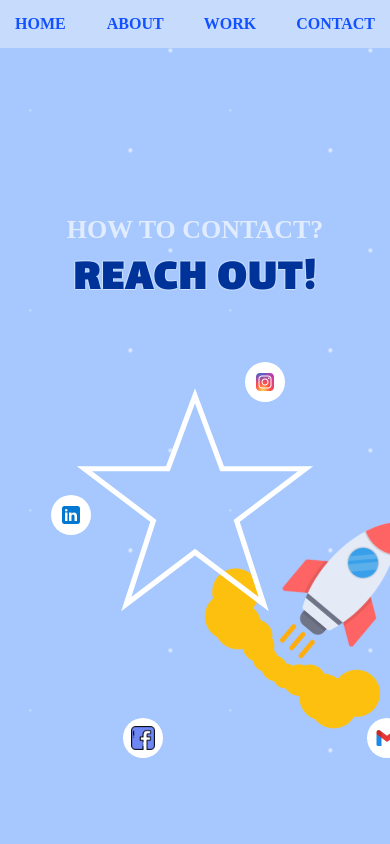
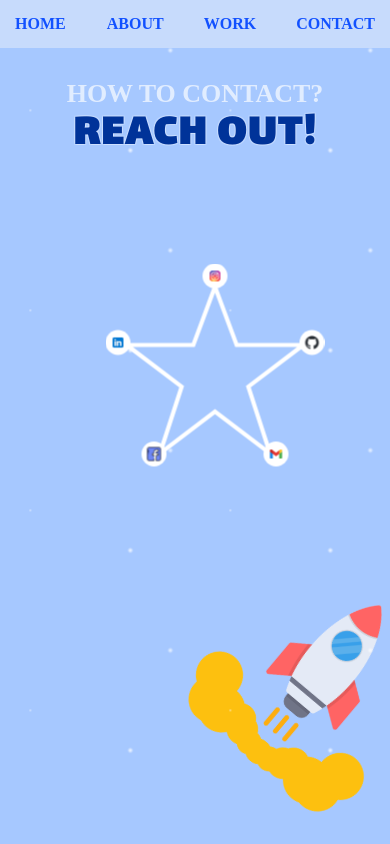
Before and after one commit to soniaashahh/personal_portfolio, a React (Create React App) app: page /contact in a window 390 px wide. Built offline with nearby package versions, Linux system fonts and the light colour scheme; a web font is replaced by a local one.

Commit message:
working v2

```diff
--- a/src/pages/About.css
+++ b/src/pages/About.css
@@ -3,18 +3,18 @@ html, body {
     margin: 0;
     padding: 0;
     height: 100%;
-    overflow: hidden;
   }
 
-  /* About Page Styling */
+  /* Default behavior for desktop - no scrolling */
   .about-page {
     background-color: #a6c8ff;
+    height: 100vh; /* Fixed height on desktop */
     min-height: 100vh;
     font-family: 'Kadwa', serif;
     position: relative;
     display: flex;
     flex-direction: column;
-    overflow: hidden;
+    overflow: hidden; /* Hide overflow by default on desktop */
   }
 
   /* About Section */
@@ -22,7 +22,7 @@ html, body {
     flex: 1;
     display: flex;
     flex-direction: column;
-    justify-content: center;
+    justify-content: center; /* Center vertically on desktop */
     align-items: center;
     padding: 10px 30px;
     position: relative;
@@ -62,7 +62,6 @@ html, body {
     align-items: center;
     gap: 60px;
     flex-wrap: wrap;
-    overflow: hidden;
     width: 95%;
     max-width: 1000px;
   }
@@ -227,7 +226,7 @@ html, body {
     }
   }
 
-  /* Responsive Layout */
+  /* Responsive Layout - Tablet */
   @media (max-width: 1024px) {
     .about-content {
       flex-direction: column;
@@ -239,7 +238,23 @@ html, body {
     }
   }
 
+  /* Mobile Specific Changes - Enable scrolling only on mobile */
   @media (max-width: 768px) {
+    html, body {
+      overflow-y: auto; /* Allow vertical scrolling on mobile */
+    }
+
+    .about-page {
+      height: auto; /* Auto height on mobile */
+      min-height: 100vh;
+      overflow-y: visible; /* Allow content to exceed container on mobile */
+    }
+
+    .about-section {
+      justify-content: flex-start; /* Start from top on mobile */
+      padding: 50px 20px; /* Add good padding on mobile */
+    }
+
     .about-title {
       font-size: clamp(2rem, 6vw, 2.8rem);
       margin-bottom: 20px;
@@ -253,6 +268,7 @@ html, body {
 
     .about-content {
       width: 100%;
+      margin-bottom: 40px; /* Add space at bottom on mobile */
     }
 
     .profile-img {
@@ -273,8 +289,32 @@ html, body {
       text-align: center;
     }
 
+    /* Hide decorative elements on mobile to save space */
     .planet-orbit,
     .about-planet {
       display: none;
     }
   }
+
+  /* Additional fixes for very small screens */
+  @media (max-width: 480px) {
+    .about-section {
+      padding: 40px 15px;
+    }
+
+    .small-title {
+      margin-bottom: 5px;
+    }
+
+    .about-title {
+      margin-bottom: 15px;
+    }
+
+    .profile-img {
+      width: 150px;
+    }
+
+    .bio-description {
+      padding: 0 10px;
+    }
+  }
--- a/src/pages/Contact.css
+++ b/src/pages/Contact.css
@@ -15,31 +15,33 @@
   align-items: center;
   justify-content: center;
   padding: 10px 30px;
-  margin-top: 20px; /* Smaller margin to prevent overflow */
+  margin-top: 20px;
+  width: 100%;
+  box-sizing: border-box;
 }
 
 .contact-heading {
-  font-size: 45px;
+  font-size: clamp(26px, 5vw, 45px);
   color: #ffffffaa;
   margin: 0;
   font-weight: bold;
   text-align: center;
   width: 100%;
   position: relative;
-  top: 39px;
-  margin-top: 15px; /* Smaller margin to prevent overflow */
+  top: clamp(0px, 4vh, 39px);
+  margin-top: clamp(5px, 2vh, 15px);
 }
 
 .contact-title {
-  font-size: 105px;
+  font-size: clamp(45px, 10vw, 105px);
   color: #003399;
   font-family: 'Lalezar', cursive;
-  margin: 0 0 30px 0;
+  margin: 0 0 clamp(20px, 3vh, 30px) 0;
   letter-spacing: 2px;
   text-align: center;
   width: 100%;
   position: relative;
-  top: 32px;
+  top: clamp(0px, 3vh, 32px);
   text-shadow:
     -1px -1px 0 #ffffff40,
     1px -1px 0 #ffffff40,
@@ -47,11 +49,13 @@
     1px 1px 0 #ffffff40;
 }
 
+/* Fixed size star container regardless of screen size */
 .social-star {
   position: relative;
   width: 400px;
   height: 400px;
-  margin: 40px auto; /* Reduced from 50px to help with spacing */
+  margin: clamp(20px, 5vh, 40px) auto;
+  transform-origin: center center;
 }
 
 .star-svg {
@@ -71,7 +75,7 @@
   display: flex;
   justify-content: center;
   align-items: center;
-  z-index: 1;
+  z-index: 3;
   transition: transform 0.3s;
 }
 
@@ -84,14 +88,14 @@
   transform: scale(1.1);
 }
 
-/* Corrected positioning on star points (scaled to 400x400 container) */
+/* Fixed positioning on star points */
 .icon1 { top: -13px; left: 175px; }     /* Top point (Instagram) */
 .icon2 { top: 120px; left: 369px; }     /* Top-right (GitHub) */
 .icon3 { top: 343px; left: 297px; }     /* Bottom-right (Gmail) */
-.icon4 { top: 120px; left: -19px; }     /* Top-left (LinkedIn) - mirrored with GitHub */
+.icon4 { top: 120px; left: -19px; }     /* Top-left (LinkedIn) */
 .icon5 { top: 343px; left: 53px; }      /* Bottom-left (Facebook) */
 
-/* Decorative Elements - More specific selectors */
+/* Decorative Elements */
 .contact-page .phone-icon {
   position: absolute;
   bottom: 10%;
@@ -102,7 +106,7 @@
 
 .contact-page .planet-top-right-contact {
   position: absolute;
-  top: 10% !important; /* Using !important to override any conflicting styles */
+  top: 10% !important;
   right: 8% !important;
   width: 80px;
   height: 80px;
@@ -112,7 +116,7 @@
 
 .contact-page .planet-bottom-left-contact {
   position: absolute;
-  bottom: 90% !important; /* Using !important to override any conflicting styles */
+  bottom: 90% !important;
   left: -10% !important;
   width: 120px;
   height: 120px;
@@ -121,56 +125,77 @@
 
 .contact-page .rocket2 {
   position: absolute;
-  transform: scale(0.4) rotate(40deg) !important; /* Fixed syntax error here */
+  transform: scale(0.4) rotate(40deg) !important;
+  z-index: 0;
 }
 
+/* Maintain proper z-index stacking */
+.social-star {
+  z-index: 2;
+  position: relative;
+}
+.star-svg {
+  z-index: 2;
+}
+.social-link {
+  z-index: 3;
+}
+
+/* Mobile adjustments - preserve star size but adjust other elements */
 @media (max-width: 768px) {
-  .contact-title {
-    font-size: 45px;
-    margin-bottom: 20px;
-    top: 0;
+  .contact-page {
+    overflow-x: hidden;
   }
 
-  .contact-heading {
-    font-size: 26px;
-    top: 0;
+  .contact-content {
+    padding: 10px 15px;
+    justify-content: flex-start;
+    margin-top: clamp(40px, 10vh, 80px); /* More space at top on mobile */
+  }
+
+  /* Star container stays the same size but we add a scaling wrapper */
+  .star-wrapper {
+    width: 100%;
+    display: flex;
+    justify-content: center;
+    align-items: center;
+    overflow: visible;
+    margin: 0 auto;
+    padding: 0;
   }
 
   .social-star {
-    width: 250px;
-    height: 250px;
+    /* Fixed size regardless of screen size */
+    width: 400px;
+    height: 400px;
+    transform: scale(0.625); /* Scale to 250px visually while preserving positions */
+    transform-origin: center center;
+    margin: 0 auto;
   }
 
-  .social-link {
-    width: 40px;
-    height: 40px;
-  }
+  /* Keep original icon positions - they will scale with the container */
 
-  .social-link img {
-    width: 24px;
-    height: 24px;
-  }
-
+  /* Hide decorative elements on small screens */
   .planet-top-right-contact,
   .planet-bottom-left-contact {
     display: none;
   }
-}
-/* Add this at the bottom of your CSS */
 
-.rocket2 {
-  z-index: 0;
+  /* Add space at the bottom for scrolling */
+  .contact-page::after {
+    content: '';
+    display: block;
+    height: 20vh;
+  }
 }
 
-.social-star {
-  z-index: 2;
-  position: relative;
+/* Extra small screens - optimize scaling further */
+@media (max-width: 400px) {
+  .social-star {
+    transform: scale(0.5); /* Scale down further for very small screens */
+  }
+
+  .contact-content {
+    margin-top: 20px;
+  }
 }
-
-.social-link {
-  z-index: 3; /* ensure links still appear above everything */
-}
-
-.star-svg {
-  z-index: 2;
-}
--- a/src/pages/Home.css
+++ b/src/pages/Home.css
@@ -33,7 +33,8 @@ body {
   display: flex;
   flex-direction: column;
   align-items: center;
-  justify-content: center;
+  justify-content: flex-start; /* Changed from center to allow better positioning */
+  padding-top: 15vh; /* Add top padding to move content up on mobile */
 }
 
 /* Text Above Layers */
@@ -72,12 +73,11 @@ body {
   z-index: 11;
 }
 
-
 /* Rocket */
 .rocket {
   position: absolute;
   animation: rocketFly 12s linear infinite;
-  width: clamp(40px, 10vw, 80px);
+  width: clamp(20px, 6vw, 60px); /* Reduced size, especially on mobile */
   height: auto;
   z-index: 1;
   left: -10%;
@@ -187,17 +187,89 @@ body {
 }
 
 /* Media Queries for Mobile Optimization */
+@media (max-width: 768px) {
+  .home-page {
+    padding-top: 20vh; /* Move content up more on mobile */
+    justify-content: flex-start;
+  }
+
+  .rocket {
+    width: clamp(20px, 5vw, 40px); /* Further reduce rocket size on mobile */
+    transform-origin: center center;
+  }
+
+  /* Adjust rocket animation path for mobile */
+  @keyframes rocketFly {
+    0% {
+      transform: translate(-50%, -50%) rotate(3deg) scale(0.4); /* Smaller scale */
+      left: -10%;
+      top: 75%; /* Lower position */
+    }
+    25% {
+      left: 30%;
+      top: 60%;
+      transform: translate(-50%, -50%) rotate(15deg) scale(0.4);
+    }
+    50% {
+      left: 60%;
+      top: 40%;
+      transform: translate(-50%, -50%) rotate(-10deg) scale(0.4);
+    }
+    75% {
+      left: 90%;
+      top: 70%;
+      transform: translate(-50%, -50%) rotate(20deg) scale(0.4);
+    }
+    100% {
+      left: 110%;
+      top: 75%;
+      transform: translate(-50%, -50%) rotate(3deg) scale(0.4);
+    }
+  }
+}
+
 @media (max-width: 480px) {
   .home-page {
-    padding: 10% 5%;
+    padding: 8% 5%;
+    padding-top: 25vh; /* Move content even more up on smaller phones */
   }
 
   .hero {
-    margin-top: 2rem;
+    margin-top: 0; /* Remove top margin to move text up */
   }
 
   .rocket {
-    width: 40px;
+    width: 25px; /* Fixed small size for smallest screens */
+    transform-origin: center center;
+  }
+
+  /* Further adjust rocket animation for smallest screens */
+  @keyframes rocketFly {
+    0% {
+      transform: translate(-50%, -50%) rotate(3deg) scale(0.3); /* Even smaller scale */
+      left: -10%;
+      top: 80%;
+    }
+    25% {
+      left: 30%;
+      top: 65%;
+      transform: translate(-50%, -50%) rotate(15deg) scale(0.3);
+    }
+    50% {
+      left: 60%;
+      top: 45%;
+      transform: translate(-50%, -50%) rotate(-10deg) scale(0.3);
+    }
+    75% {
+      left: 90%;
+      top: 75%;
+      transform: translate(-50%, -50%) rotate(20deg) scale(0.3);
+    }
+    100% {
+      left: 110%;
+      top: 80%;
+      transform: translate(-50%, -50%) rotate(3deg) scale(0.3);
+    }
   }
 
   .orbit-center-home.top-right {
@@ -207,20 +279,62 @@ body {
   .orbit-center-home.bottom-left {
     left: 2%;
   }
+
+  /* Make planets slightly smaller on smallest screens */
+  .orbit-center-home.top-right .large-planet {
+    width: clamp(80px, 18vw, 200px);
+  }
+
+  .orbit-center-home.bottom-left .large-planet {
+    width: clamp(60px, 16vw, 180px);
+  }
 }
 
 /* Orientation-specific adjustments */
 @media (orientation: landscape) and (max-height: 500px) {
-  .hero {
-    margin-top: 1rem;
+  .home-page {
+    padding-top: 10vh; /* Less padding needed in landscape */
   }
 
-  .welcome {
-    font-size: clamp(2rem, 5vw, 3.5rem);
+  .hero {
+    margin-top: 0;
   }
 
-  .title {
-    font-size: clamp(3rem, 7vw, 4.5rem);
+  .text-layer .hero .welcome {
+    font-size: clamp(1.8rem, 5vw, 2.5rem);
+  }
+
+  .text-layer .hero .title {
+    font-size: clamp(2.5rem, 7vw, 4rem);
+  }
+
+  /* Adjust rocket path for landscape */
+  @keyframes rocketFly {
+    0% {
+      transform: translate(-50%, -50%) rotate(3deg) scale(0.3);
+      left: -10%;
+      top: 50%;
+    }
+    25% {
+      left: 30%;
+      top: 40%;
+      transform: translate(-50%, -50%) rotate(15deg) scale(0.3);
+    }
+    50% {
+      left: 60%;
+      top: 20%;
+      transform: translate(-50%, -50%) rotate(-10deg) scale(0.3);
+    }
+    75% {
+      left: 90%;
+      top: 40%;
+      transform: translate(-50%, -50%) rotate(20deg) scale(0.3);
+    }
+    100% {
+      left: 110%;
+      top: 50%;
+      transform: translate(-50%, -50%) rotate(3deg) scale(0.3);
+    }
   }
 }
 
--- a/src/pages/Work.css
+++ b/src/pages/Work.css
@@ -29,11 +29,12 @@ body::before {
   padding: 5vh 5vw 4vh;
   box-sizing: border-box;
   position: relative;
+  overflow-x: hidden; /* Prevent horizontal scrolling */
 }
 
 .work-title {
   text-align: left;
-  font-size: 4.5rem;
+  font-size: clamp(2.5rem, 5vw, 4.5rem); /* Responsive font size */
   font-weight: 900;
   color: #003399;
   margin: 6vh 0 3vh 2vw;
@@ -74,7 +75,7 @@ body::before {
 }
 
 .experience-title {
-  font-size: 2.4rem;
+  font-size: clamp(1.8rem, 4vw, 2.4rem); /* Responsive font size */
   color: white;
   font-weight: 800;
   font-family: 'Labrada', serif;
@@ -108,6 +109,7 @@ body::before {
   margin: 6px 0;
   color: #003399;
   font-weight: normal;
+  font-size: clamp(0.9rem, 2vw, 1rem); /* Responsive font size */
 }
 
 .project-box .project-label {
@@ -119,6 +121,7 @@ body::before {
   position: absolute;
   width: 150px;
   z-index: 0;
+  display: block; /* Ensure visible on all devices */
 }
 
 .work-planet img {
@@ -176,33 +179,72 @@ body::before {
   z-index: 0;
 }
 
-/* Mobile Friendly Styles */
+/* Mobile Styles - Enhanced for better flexibility */
 @media (max-width: 768px) {
+  html, body {
+    overflow-x: hidden; /* Prevent horizontal scroll */
+  }
+
+  .page.work-page {
+    padding: 3vh 4vw 10vh; /* Adjusted padding for mobile */
+    height: auto; /* Allow content to determine height */
+    min-height: 100vh;
+  }
+
+  .work-title {
+    margin: 3vh 0 3vh 0; /* Adjusted margins */
+    text-align: center;
+    width: 100%;
+  }
+
   .experiences {
     padding-left: 0;
     align-items: center;
+    gap: 4vh; /* Reduce gap on mobile */
   }
 
   .experience {
     flex-direction: column;
-    align-items: stretch;
+    align-items: center;
     gap: 2vh;
+    width: 92%; /* Slightly narrower for margin */
   }
 
   .experience-title {
-    text-align: left;
-    margin-bottom: 0.5vh;
-    width: auto;
-    justify-content: flex-start;
+    text-align: center;
+    justify-content: center;
+    width: 100%;
+    flex: none;
+    padding-right: 0;
+    margin-bottom: 0;
   }
 
   .project-box {
     width: 100%;
     max-width: 100%;
+    padding: 1.2em; /* Slightly reduced padding */
   }
 
-  .planet-orbit,
+  /* Adjust planet sizes and positions for mobile */
   .work-planet {
-    display: block;
+    width: 100px; /* Smaller on mobile */
+  }
+
+  .planet-orbit {
+    width: 120px;
+    height: 120px;
+  }
+
+  .planet-orbit-2 {
+    width: 100px;
+    height: 100px;
+  }
+
+  /* Optional: Hide some decorative elements on very small screens */
+  @media (max-width: 480px) {
+    .work-planet-top-left {
+      opacity: 0.5; /* Make less prominent */
+      transform: scale(0.8);
+    }
   }
 }
```
